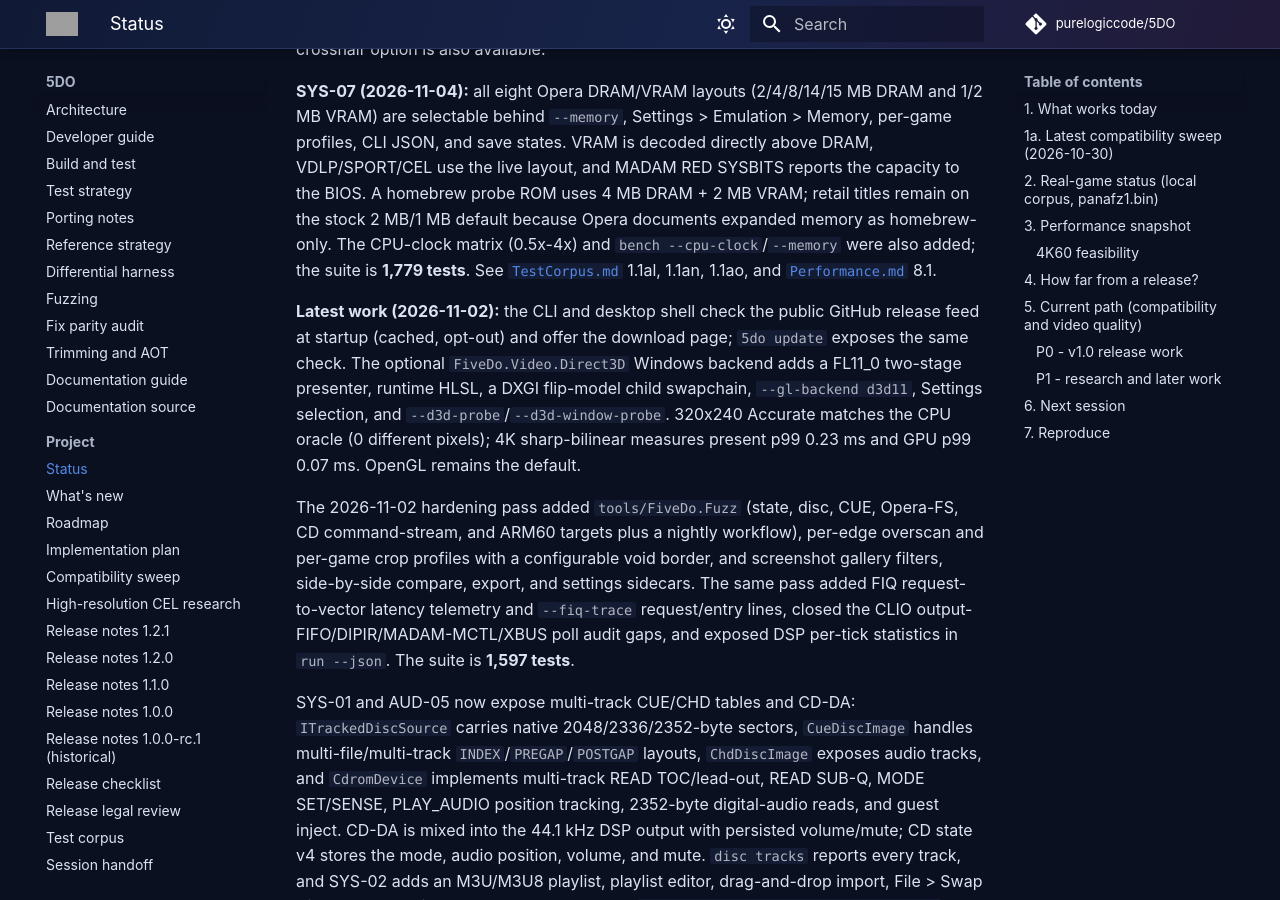
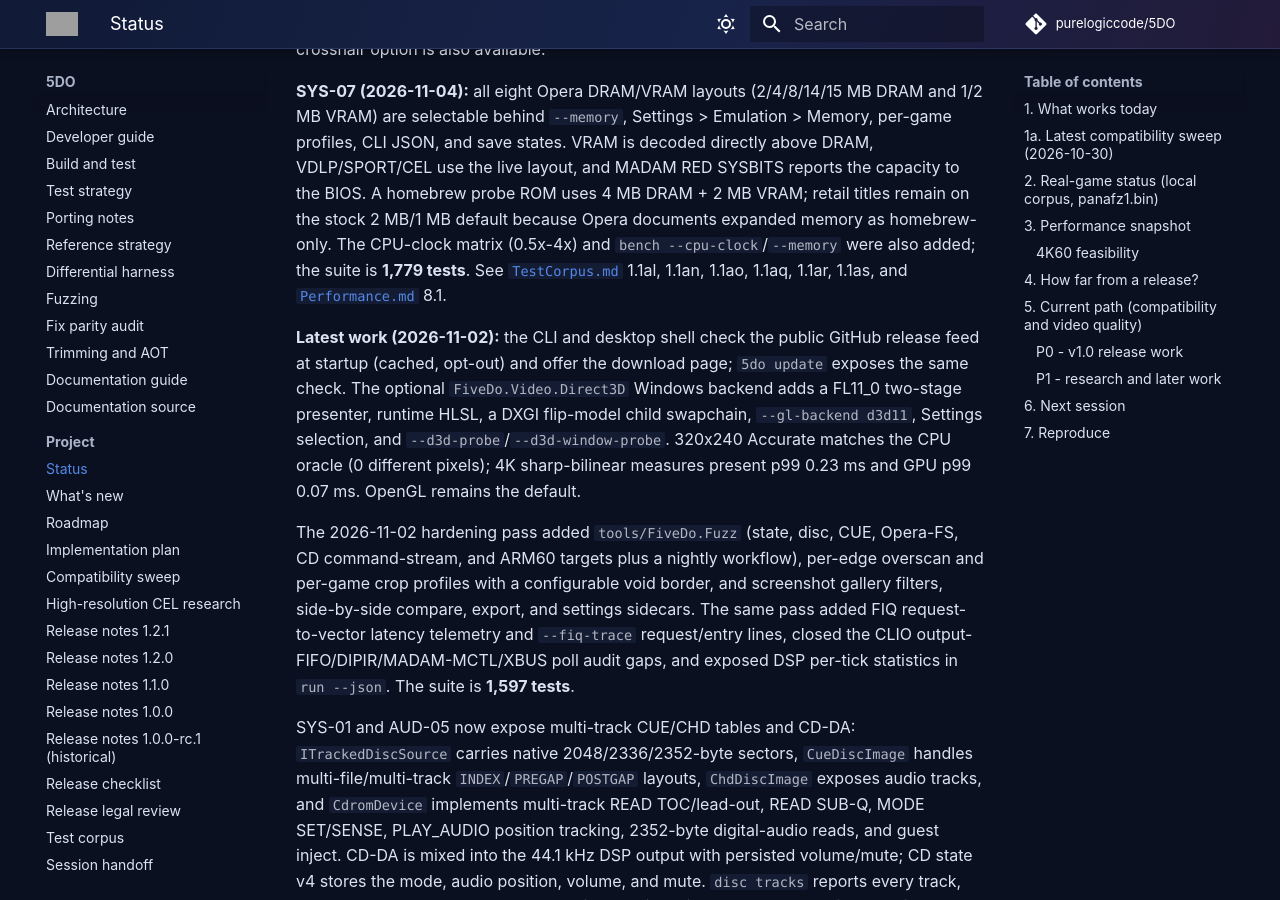
Before and after one commit to purelogiccode/5DO, an MkDocs documentation site: the page built from docs/Status.md, in a window 1280 px wide and 900 px high, scrolled down 1852 px. Built offline with MkDocs 1.6.1 and Material for MkDocs 9.7.7, drawn with Linux system fonts in a browser that asks for light colours; comment, search, counter and statistics services are not loaded; grey boxes are pictures that could not be loaded.

Commit message:
Link the new TestCorpus sections from Status

```diff
--- a/docs/Status.md
+++ b/docs/Status.md
@@ -80,7 +80,7 @@ DRAM, VDLP/SPORT/CEL use the live layout, and MADAM RED SYSBITS reports the capa
 the BIOS. A homebrew probe ROM uses 4 MB DRAM + 2 MB VRAM; retail titles remain on the
 stock 2 MB/1 MB default because Opera documents expanded memory as homebrew-only. The
 CPU-clock matrix (0.5x-4x) and `bench --cpu-clock`/`--memory` were also added; the suite
-is **1,779 tests**. See [`TestCorpus.md`](TestCorpus.md) 1.1al, 1.1an, 1.1ao, and
+is **1,779 tests**. See [`TestCorpus.md`](TestCorpus.md) 1.1al, 1.1an, 1.1ao, 1.1aq, 1.1ar, 1.1as, and
 [`Performance.md`](Performance.md) 8.1.
 
 **Latest work (2026-11-02):** the CLI and desktop shell check the public GitHub release
```
